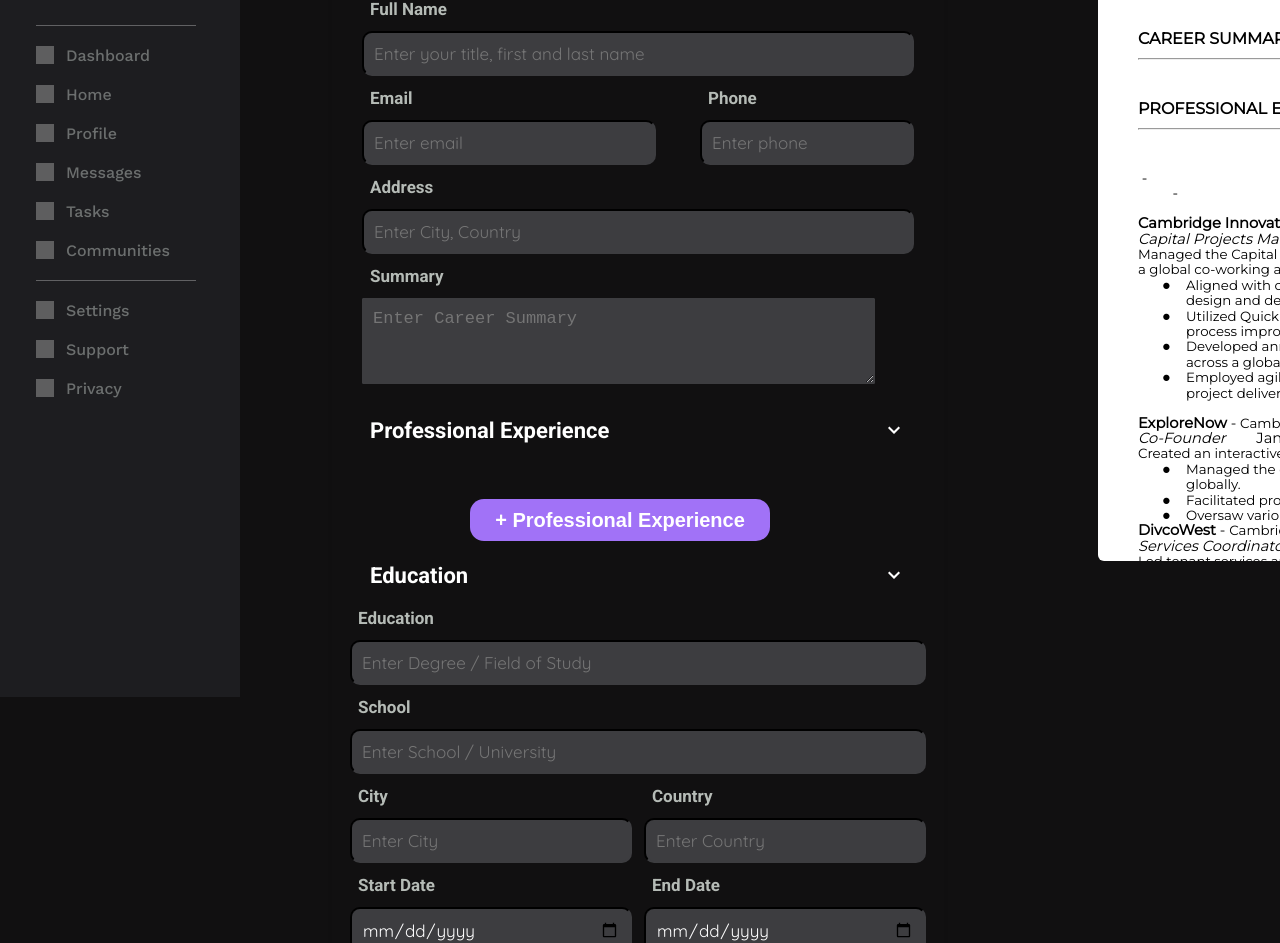
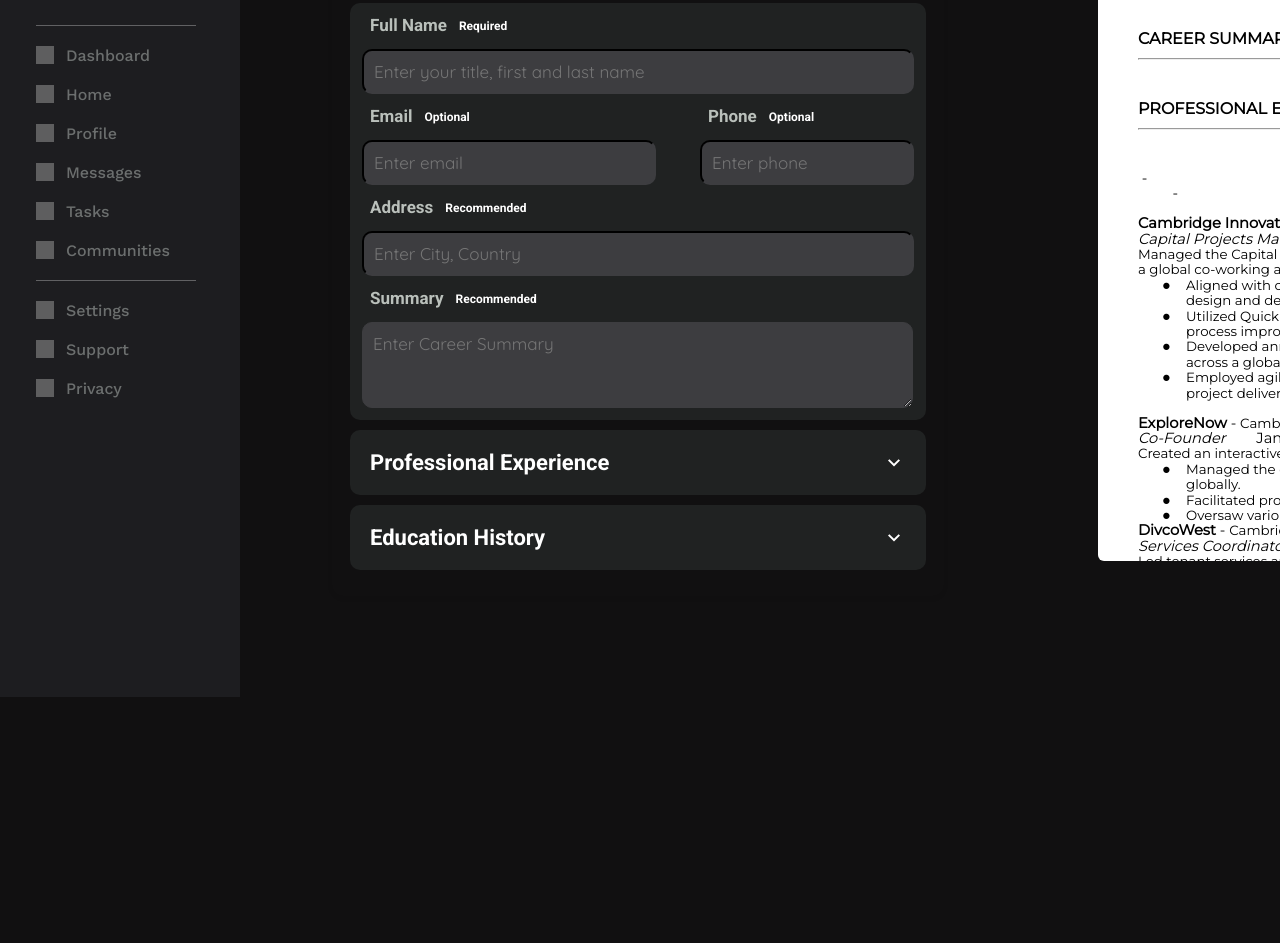
Before and after one commit to schaulet207/resumeBuilder, a React (Vite) app in the folder resumeBuilder/: page / in a window 1280 px wide. Shown: the part 178-1121 px from the top of the page. After the commit the page ends 910 px from the top, so only its background shows below. Built offline with nearby package versions, Linux system fonts and the light colour scheme; grey boxes are pictures that could not be loaded; a web font is replaced by a local one.

Commit message:
Update styling, begin adding validation logic

```diff
--- a/resumeBuilder/src/App.css
+++ b/resumeBuilder/src/App.css
@@ -54,7 +54,6 @@
 }
 
 .left-half {
-  background-color: rgb(17, 16, 17);
   border-radius: 12px;
   padding: 18px;
   box-shadow: 0px 2px 5px rgba(0, 0, 0, 0.075);
@@ -101,6 +100,15 @@
   padding: 10px;
 }
 
+.fullWidth {
+  width: 91%;
+  margin-top: 12px;
+}
+
+#country, #endDate {
+  margin-left: 24px;
+}
+
 .inputs:focus {
   color: rgb(117, 117, 117);
   background-color: black;
@@ -115,22 +123,79 @@
   gap: 12px;
 }
 
-.personal {
-  padding: 12px;
-}
-
-#careerSummaryPersonal {
-  max-width: 490.523px;
-  max-height: 400px;
-  min-height: 64px;
-  border-radius: 1px;
+#pers {
+  margin-bottom: 8px;
 }
 
 .emailNumber {
   display: flex;
   flex-direction: row;
-  padding: 0px;
   margin: 0px;
+}
+
+.education {
+  padding: 12px;
+  background-color: rgb(32, 34, 34);
+  border-radius: 10px;
+}
+
+#profTitle {
+  margin-top: 0;
+  margin-bottom: 0;
+}
+
+#addButtonProf {
+  margin-top: 8px;
+  padding-bottom: 12px;
+}
+
+#educationBottom {
+  display: flex;
+  flex-direction: column;
+  gap: 18px;
+  width: 100%;
+}
+
+.educationInputs {
+  width: 100%;
+}
+
+.titleSection {
+  display: flex;
+  flex-direction: row;
+  justify-content: space-between;
+  padding: 20px;
+}
+
+.eduTitle {
+  padding: 20px;
+}
+
+.personal {
+  padding: 12px;
+  background-color: rgb(32, 34, 34);
+  border-radius: 10px;
+}
+
+.titleSection {
+  background-color: rgb(32, 34, 34);
+  border-radius: 10px;
+  margin-top: 8px;
+  margin-bottom: 8px;
+}
+
+#allProf {
+  background-color: rgb(32, 34, 34);
+  border-radius: 10px;
+}
+
+#careerSummaryPersonal {
+  max-width: 529.008px;
+  max-height: 400px;
+  min-height: 64px;
+  border-radius: 10px;
+  font-size: 17px;
+  font-family: 'Quicksand', sans-serif;
 }
 
 #emailPersonal {
@@ -143,7 +208,8 @@
 }
 
 #city, #country, #startDate, #endDate, #email, #phone {
-  width: 100%;
+ width: 100%;
+ gap: 12px;
 }
 
 html {
@@ -217,6 +283,13 @@ figure {
 
 hr {
   width: 100%;
+}
+
+.subLabel {
+  color: white;
+  font-size: 12px;
+  padding: 4px;
+  margin-left: 8px;
 }
 
 .saveCancel {
@@ -466,13 +539,6 @@ padding-inline-start: 40px;
   color: white;
 }
 
-.titleSection {
-  display: flex;
-  flex-direction: row;
-  justify-content: space-between;
-  padding: 20px;
-}
-
 .titleSection:hover {
   cursor: pointer;
 }
@@ -505,10 +571,12 @@ padding-inline-start: 40px;
   flex-direction: row;
   margin-top: 48px;
   font-size: 20px;
+  max-width: 500px;
 }
 
-#top-left {
-
+.topSubtitle {
+  display: flex;
+  flex-direction: row;
 }
 
 #top-right {
@@ -549,6 +617,18 @@ padding-inline-start: 40px;
   color: white;
 }
 
+.profHistoryEntry {
+  padding: 18px;
+  margin-top: 10px;
+}
+
+#topLine {
+  position: relative;
+  top: 24px;
+}
+
+
+
 .toggle-button {
   display: flex;
   flex-direction: row;
@@ -583,11 +663,21 @@ padding-inline-start: 40px;
   display: inline;
 }
 
+#prof {
+  margin-top: 8px;
+}
+
 #addProf {
   position: relative;
   left: 120px;
   width: 300px;
   margin-top: 36px;
+  bottom: 12px;
   height: 42px;
   font-size: 20px;
 }
+
+.ql-toolbar, .ql-container {
+  margin-left: 12px !important;
+  margin-right: 12px !important;
+}
--- a/resumeBuilder/src/App.jsx
+++ b/resumeBuilder/src/App.jsx
@@ -26,7 +26,6 @@ import {
   SchoolStartDateInput,
   SchoolEndDateInput,
 } from "./Education";
-import { Accordion, AccordionSection } from "./Accordion";
 // import { QuillEditor } from './QuillEditor';
 
 function App() {
@@ -145,9 +144,10 @@ const handleEmployerDescriptionChange = (newDescription) => {
 
     function collapseProfessional() {
       const profCollapsible = document.querySelector("#allProf");
+      const educationIcon = document.querySelector("#professionalIcon");
       if (profCollapsible) {
         profCollapsible.classList.toggle("collapsed");
-        console.log("ayo!!!");
+        professionalIcon.classList.toggle("open");
       }
     }
 
@@ -332,8 +332,10 @@ const [isProfessionalPresentChecked, setIsProfessionalPresentChecked] = useState
 
     // Create a new <div> element to hold the professional history information
     const newProfHistoryEntry = document.createElement("div");
+    newProfHistoryEntry.className = "profHistoryEntry";
     newProfHistoryEntry.innerHTML =
-      '<div id="top-top">' +
+    "<hr id='topLine'>" +
+    '<div id="top-top">' +
       '<div id="top-left">' +
       position +
       "</div>" +
@@ -363,7 +365,7 @@ const [isProfessionalPresentChecked, setIsProfessionalPresentChecked] = useState
       '<img src="visibility_FILL.svg" alt="Visible" class="visible" id="visi' + positions.length + '"' + 'style="display: inline;">' +
       '<img src="visibility_off.svg" alt="Hidden" class="hidden" id="hid' + positions.length + '"' + 'style="display: none;">' +
       "</div>" +
-      "</div>";
+      "</div>" + "<hr>";
        // Create a variable that stores all the professional history information
     profHistoryInfo = newProfHistoryEntry.innerHTML;
 
@@ -400,33 +402,48 @@ const [isProfessionalPresentChecked, setIsProfessionalPresentChecked] = useState
         <div className="collapsible">
           <div className="titleSection" onClick={collapsePersonal}>
             <div className="titleWhite">Personal Details</div>
-            <img src="./expand.svg" alt="Expand" className="expand-icon" id="personalIcon" />
+            <img src="./expand.svg" alt="Expand" className="expand-icon" id="personalIcon"/>
             </div>
             <div className="personal" id="pers">
-              <label className="input-text">Full Name</label>
+            <div className="topSubtitle">
+              <label className="input-text" id="employerReq">Full Name</label>
+              <div className="subLabel">Required</div>
+              </div>
               <FullNameInput
                 fullName={fullName}
                 onFullNameChange={handleFullNameChange}
               />
               <div className="emailNumber">
                 <div id="email">
-                  <label className="input-text">Email</label>
+                <div className="topSubtitle">
+              <label className="input-text" id="employerReq">Email</label>
+              <div className="subLabel">Optional</div>
+              </div>
                   <EmailInput email={email} onEmailChange={handleEmailChange} />
                 </div>
                 <div id="phoneNumber">
-                  <label className="input-text">Phone</label>
+                <div className="topSubtitle">
+              <label className="input-text" id="employerReq">Phone</label>
+              <div className="subLabel">Optional</div>
+              </div>
                   <PhoneInput
                     phoneNumber={phoneNumber}
                     onPhoneChange={handlePhoneChange}
                   />
                 </div>
               </div>
-              <label className="input-text">Address</label>
+              <div className="topSubtitle">
+              <label className="input-text" id="employerReq">Address</label>
+              <div className="subLabel">Recommended</div>
+              </div>
               <AddressInput
                 address={address}
                 onAddressChange={handleAddressChange}
               />
-              <label className="input-text">Summary</label>
+              <div className="topSubtitle">
+              <label className="input-text" id="employerReq">Summary</label>
+              <div className="subLabel">Recommended</div>
+              </div>
               <CareerInput
                 careerSummary={careerSummary}
                 onCareerSummaryChange={handleCareerSummaryChange}
@@ -436,27 +453,36 @@ const [isProfessionalPresentChecked, setIsProfessionalPresentChecked] = useState
 
 
           <div className="collapsible">
-          <div className="titleSection" onClick={collapseProfessional}>
+          <div className="titleSection" id="profTitle" onClick={collapseProfessional}>
             <div className="titleWhite">Professional Experience</div>
-            <img src="./expand.svg" alt="Expand" className="expand-icon" />
+            <img src="./expand.svg" alt="Expand" className="expand-icon open" id="professionalIcon"/>
             </div>
-            <div id="allProf">
+            <div className="collapsed" id="allProf">
             <div className="profInputs">
             <div className="professional" id="prof">
+              <div className="topSubtitle">
               <label className="input-text">Job Title</label>
+              <div className="subLabel" id="jobReq">Required</div>
+              </div>
               <PositionInput
                 className="professional"
                 currentPosition={position}
                 onPositionChange={(newPosition) => setPosition(newPosition)}
                 onSavePosition={handleSavePosition}
               />
+              <div className="topSubtitle">
               <label className="input-text">Employer</label>
+              <div className="subLabel" id="employerReq">Required</div>
+              </div>
               <EmployerInput
                 className="professional"
                 employer={employer}
                 onEmployerChange={(newEmployer) => setEmployer(newEmployer)}
               />
+              <div className="topSubtitle">
               <label className="input-text">Address</label>
+              <div className="subLabel">Recommended</div>
+              </div>
               <CityInput
                 className="professional"
                 city={city}
@@ -465,7 +491,10 @@ const [isProfessionalPresentChecked, setIsProfessionalPresentChecked] = useState
             </div>
             <div className="datePickers">
               <div className="professional">
-                <label className="input-text">Start Date</label>
+              <div className="topSubtitle">
+              <label className="input-text">Start Date</label>
+              <div className="subLabel">Recommended</div>
+              </div>
                 <div className="selectInputs">
                   <StartMonthInput
                     className="professional"
@@ -483,7 +512,10 @@ const [isProfessionalPresentChecked, setIsProfessionalPresentChecked] = useState
               </div>
 
               <div className="professional">
-                <label className="input-text" id="endLabelProfessional">End Date</label>
+              <div className="topSubtitle">
+              <label className="input-text" id="endLabelProfessional">End Date</label>
+              <div className="subLabel">Optional</div>
+              </div>
                 <div className="selectInputs" id="endMonthYear">
                   <EndMonthInput
                     className="professional"
@@ -548,12 +580,12 @@ const [isProfessionalPresentChecked, setIsProfessionalPresentChecked] = useState
 
 
           <div className="collapsible">
-          <div className="titleSection" onClick={collapseEducation}>
-            <div className="titleWhite">Education</div>
-            <img src="./expand.svg" alt="Expand" className="expand-icon"  id="educationIcon"/>
+          <div className="titleSection eduTitle" onClick={collapseEducation}>
+            <div className="titleWhite">Education History </div>
+            <img src="./expand.svg" alt="Expand" className="expand-icon open"  id="educationIcon"/>
             </div>
-            <div className ="education" id="edu">
-              <label className="input-text">Education</label>
+            <div className="education collapsed" id="edu">
+              <label className="input-text">Degree</label>
               <DegreeInput
                 degree={degree}
                 onDegreeChange={handleDegreeChange}
@@ -563,15 +595,16 @@ const [isProfessionalPresentChecked, setIsProfessionalPresentChecked] = useState
                 school={school}
                 onSchoolChange={handleSchoolChange}
               />
-              <div className="education emailNumber">
-                <div className="education" id="city">
+              <div id="educationBottom">
+              <div className="emailNumber">
+                <div id="city">
                   <label className="input-text">City</label>
                   <SchoolCityInput
                     schoolCity={schoolCity}
                     onSchoolCityChange={handleSchoolCityChange}
                   />
                 </div>
-                <div className="education" id="country">
+                <div id="country">
                   <label className="input-text">Country</label>
                   <SchoolCountryInput
                     schoolCountry={schoolCountry}
@@ -579,20 +612,21 @@ const [isProfessionalPresentChecked, setIsProfessionalPresentChecked] = useState
                   />
                 </div>
               </div>
-              <div className="education emailNumber">
-                <div className="education" id="startDate">
+              <div className="emailNumber">
+                <div id="startDate">
                   <label className="input-text">Start Date</label>
                   <SchoolStartDateInput
                     schoolStartDate={schoolStartDate}
                     onSchoolStartChange={handleSchoolStartDateChange}
                   />
                 </div>
-                <div className="education" id="endDate">
+                <div id="endDate">
                   <label className="input-text">End Date</label>
                   <SchoolEndDateInput
                     schoolEndDate={schoolEndDate}
                     onSchoolEndChange={handleSchoolEndDateChange}
                   />
+                </div>
                 </div>
               </div>
             </div>
--- a/resumeBuilder/src/Education.jsx
+++ b/resumeBuilder/src/Education.jsx
@@ -27,7 +27,7 @@ export function SchoolInput({ school, onSchoolChange }) {
 export function SchoolCityInput({ schoolCity, onSchoolCityChange }) {
   return (
     <input
-    className="inputs"
+    className="inputs fullWidth"
       type="text"
       placeholder="Enter City"
       value={schoolCity}
@@ -39,7 +39,7 @@ export function SchoolCityInput({ schoolCity, onSchoolCityChange }) {
 export function SchoolCountryInput({ schoolCountry, onSchoolCountryChange }) {
   return (
     <input
-    className="inputs"
+    className="inputs fullWidth"
       type="text"
       placeholder="Enter Country"
       value={schoolCountry}
@@ -51,7 +51,7 @@ export function SchoolCountryInput({ schoolCountry, onSchoolCountryChange }) {
 export function SchoolStartDateInput({ schoolStartDate, onSchoolStartChange }) {
   return (
     <input
-    className="inputs"
+    className="inputs fullWidth"
       type="date"
       value={schoolStartDate}
       onChange={(e) => onSchoolStartChange(e.target.value)}
@@ -62,7 +62,7 @@ export function SchoolStartDateInput({ schoolStartDate, onSchoolStartChange }) {
 export function SchoolEndDateInput({ schoolEndDate, onSchoolEndChange }) {
   return (
     <input
-    className="inputs"
+    className="inputs fullWidth"
       type="date"
       value={schoolEndDate}
       onChange={(e) => onSchoolEndChange(e.target.value)}
```
Also changed, not shown: resumeBuilder/public/expand.svg.
